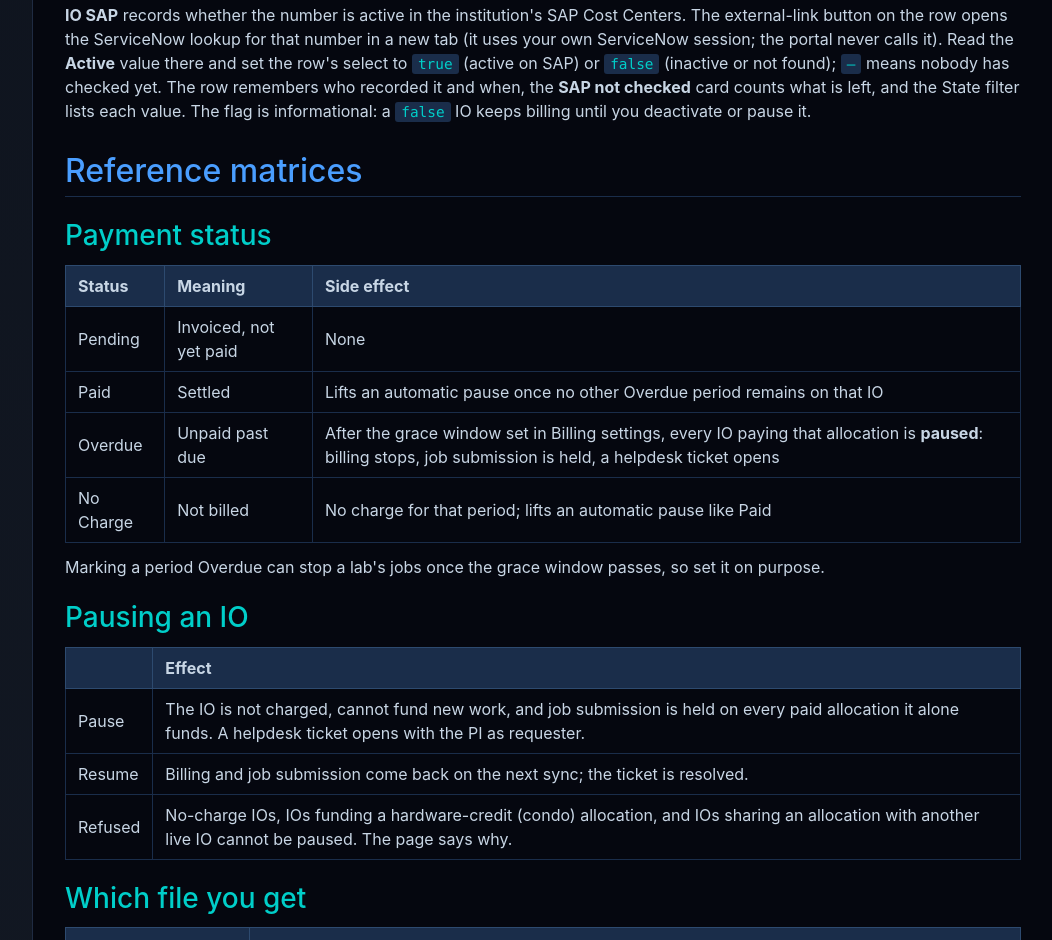
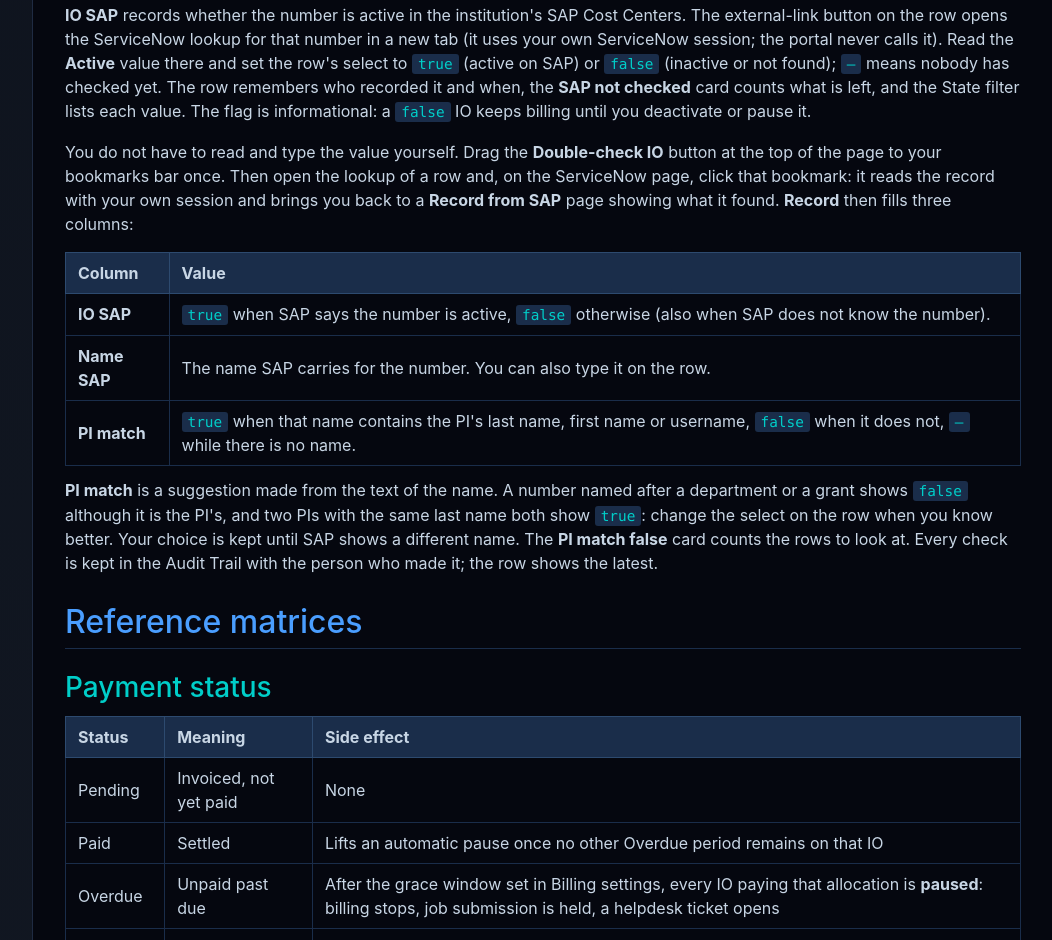
Before and after one commit to ricardojacomini/cloack, a plain HTML site: page roles/financial.html in a window 1280 px wide. Shown: the part 1441-2381 px from the top of the page, without its empty margins (227-1279 px from the left). Drawn offline with nearby package versions, Linux system fonts and the light colour scheme.

Commit message:
Update CLOACK documentation

```diff
--- a/roles/financial.html
+++ b/roles/financial.html
@@ -152,6 +152,39 @@ row's select to <code>true</code> (active on SAP) or <code>false</code> (inactiv
 when, the <strong>SAP not checked</strong> card counts what is left, and the State filter
 lists each value. The flag is informational: a <code>false</code> IO keeps billing
 until you deactivate or pause it.</p>
+<p>You do not have to read and type the value yourself. Drag the <strong>Double-check
+IO</strong> button at the top of the page to your bookmarks bar once. Then open
+the lookup of a row and, on the ServiceNow page, click that bookmark: it
+reads the record with your own session and brings you back to a <strong>Record
+from SAP</strong> page showing what it found. <strong>Record</strong> then fills three columns:</p>
+<table>
+<thead>
+<tr>
+<th>Column</th>
+<th>Value</th>
+</tr>
+</thead>
+<tbody>
+<tr>
+<td><strong>IO SAP</strong></td>
+<td><code>true</code> when SAP says the number is active, <code>false</code> otherwise (also when SAP does not know the number).</td>
+</tr>
+<tr>
+<td><strong>Name SAP</strong></td>
+<td>The name SAP carries for the number. You can also type it on the row.</td>
+</tr>
+<tr>
+<td><strong>PI match</strong></td>
+<td><code>true</code> when that name contains the PI's last name, first name or username, <code>false</code> when it does not, <code>—</code> while there is no name.</td>
+</tr>
+</tbody>
+</table>
+<p><strong>PI match</strong> is a suggestion made from the text of the name. A number named
+after a department or a grant shows <code>false</code> although it is the PI's, and two
+PIs with the same last name both show <code>true</code>: change the select on the row
+when you know better. Your choice is kept until SAP shows a different name.
+The <strong>PI match false</strong> card counts the rows to look at. Every check is kept
+in the Audit Trail with the person who made it; the row shows the latest.</p>
 <h2>Reference matrices</h2>
 <h3>Payment status</h3>
 <table>
```
Also changed, not shown: cloack.html (+1 -1 lines), help.html (+1 -0 lines), readme.html (+1 -1 lines), roles/superuser.html (+1 -1 lines).
